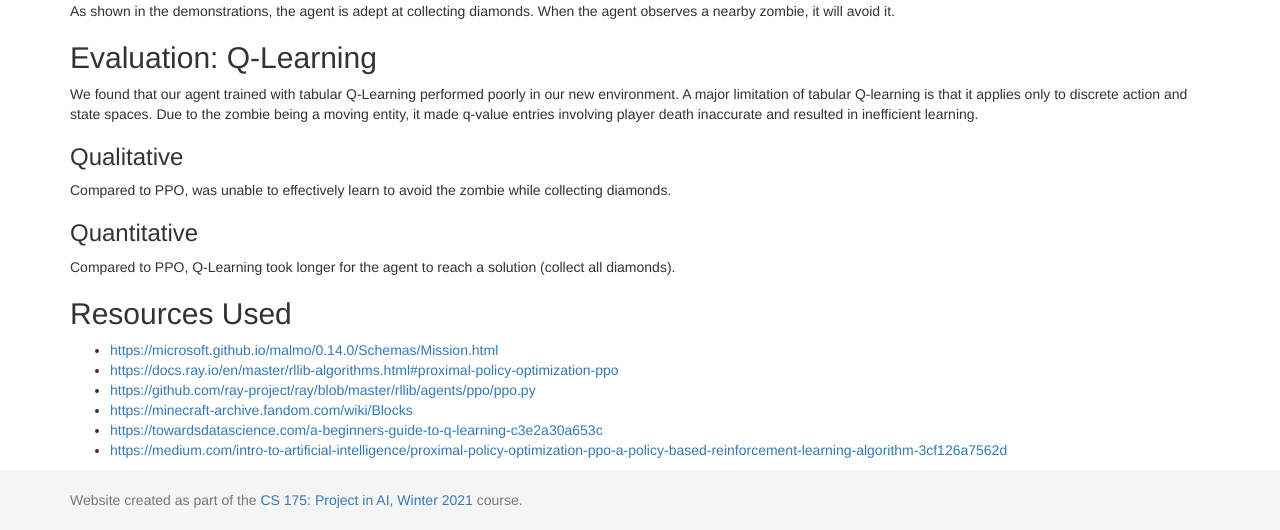
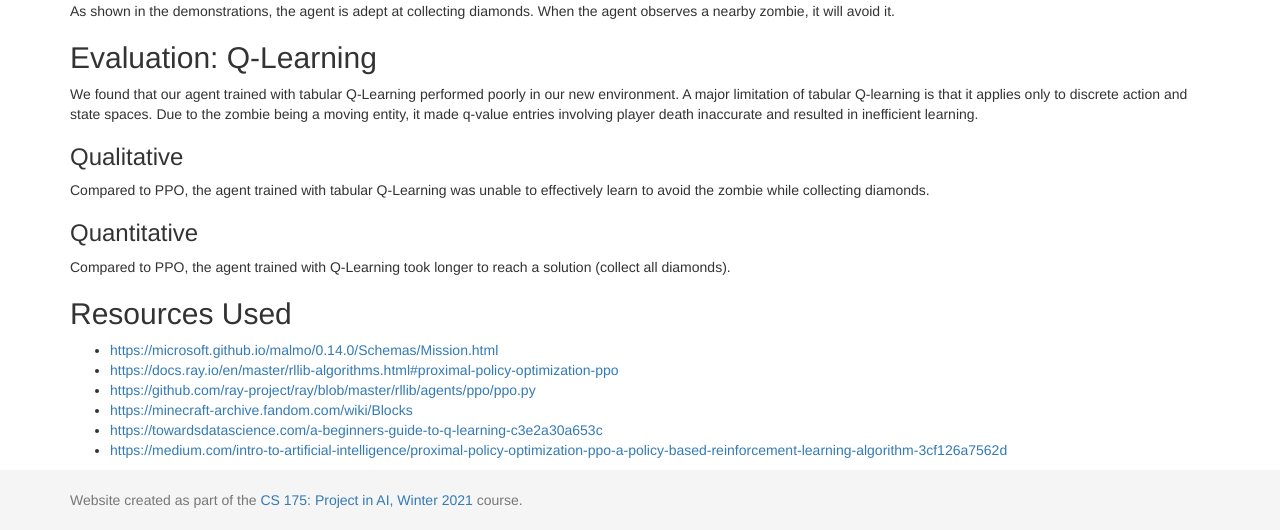
Before and after one commit to armaansd/pac-mAIn, a Jekyll site: the page built from docs/final.md, in a window 1280 px wide and 900 px high, scrolled down 11208 px, cut to the strip 370-900 px from the top of the window. Built offline with Jekyll 4.4.1, drawn with Linux system fonts in a browser that asks for light colours.

Commit message:
Update final.md

```diff
--- a/docs/final.md
+++ b/docs/final.md
@@ -252,10 +252,10 @@ As shown in the demonstrations, the agent is adept at collecting diamonds. When
 <p> We found that our agent trained with tabular Q-Learning performed poorly in our new environment. A major limitation of tabular Q-learning is that it applies only to discrete action and state spaces. Due to the zombie being a moving entity, it made q-value entries involving player death inaccurate and resulted in inefficient learning. </p>
 
 ### Qualitative
-<p>Compared to PPO, was unable to effectively learn to avoid the zombie while collecting diamonds.</p>
+<p>Compared to PPO, the agent trained with tabular Q-Learning was unable to effectively learn to avoid the zombie while collecting diamonds.</p>
 
 ### Quantitative
-<p>Compared to PPO, Q-Learning took longer for the agent to reach a solution (collect all diamonds).</p>
+<p>Compared to PPO, the agent trained with Q-Learning took longer to reach a solution (collect all diamonds).</p>
 
 
 <H2>Resources Used</H2>
```
